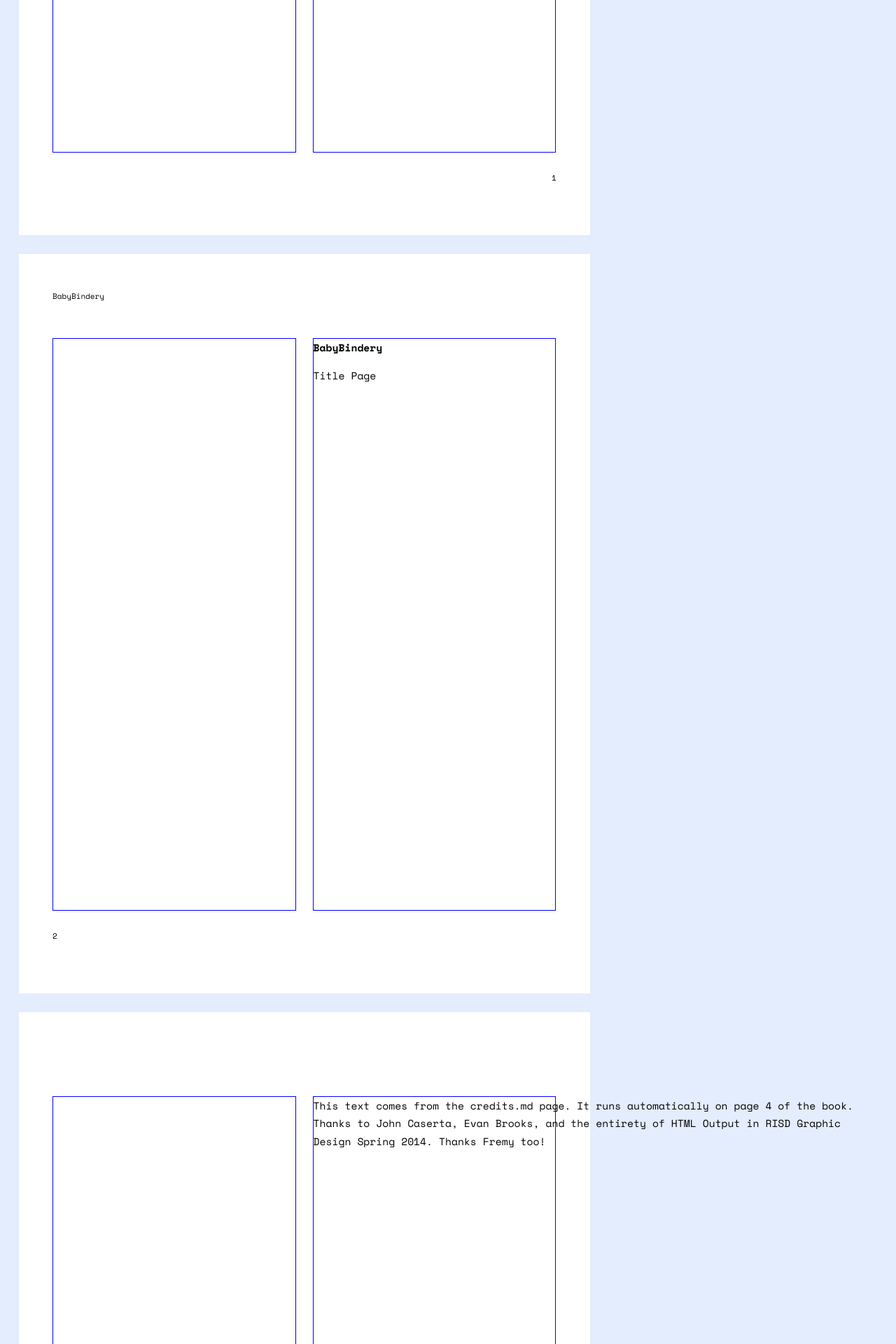
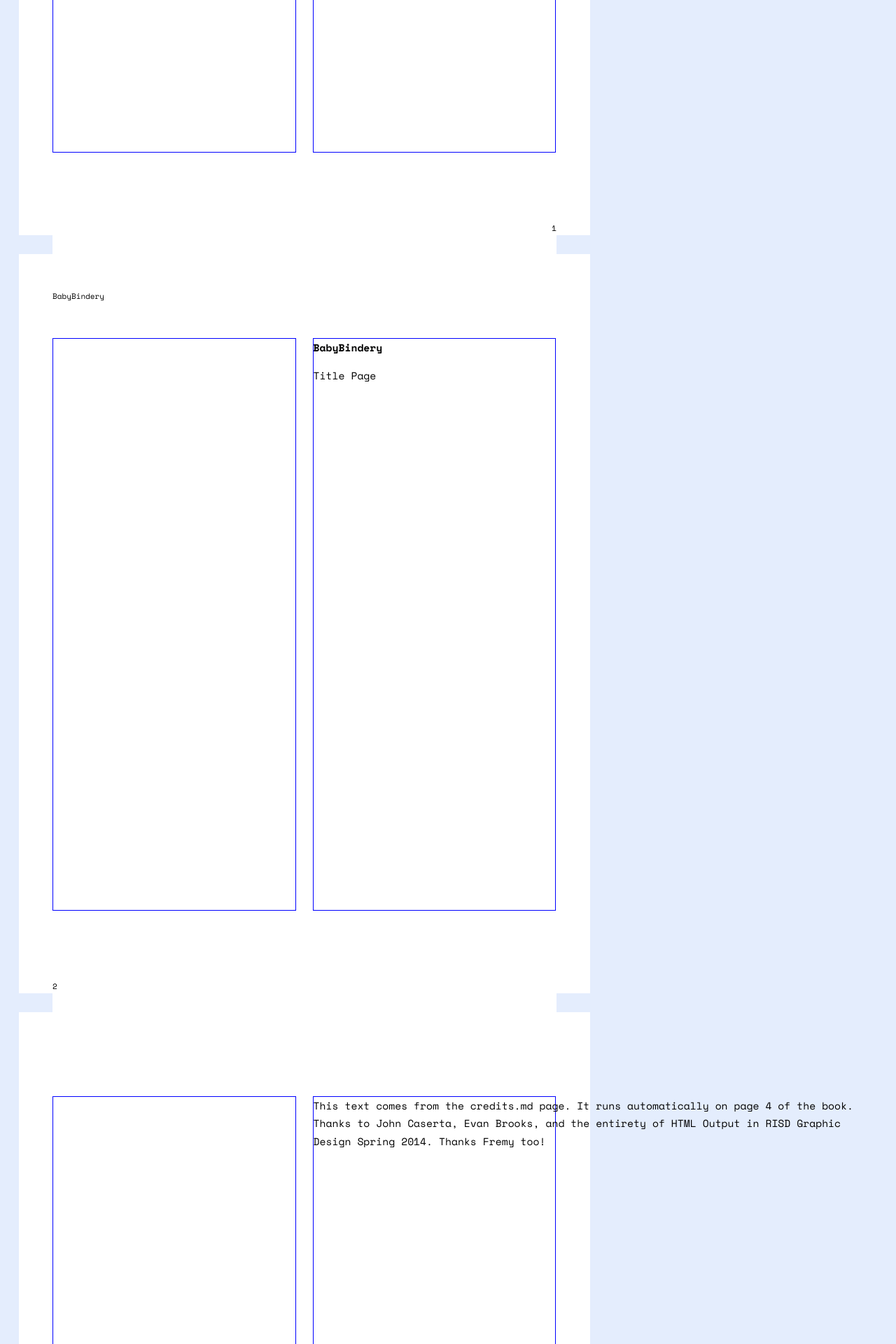
Before and after one commit to thedesignoffice/babybindery, a Jekyll site: the page built from book_twocol.html, in a window 1280 px wide. Shown: the part 880-2800 px from the top of the page at 70% size. Built offline with Jekyll 4.4.1, drawn with Linux system fonts in a browser that asks for light colours.

Commit message:
footer margin

```diff
--- a/css/book.css
+++ b/css/book.css
@@ -74,7 +74,7 @@ img{
   display: block;
   height: 8.5in; /* extremely wack */
   /* Don't make taller than .content-wrapper and page size (defined in print.css) */
-  margin-bottom: 0.25in;
+  margin-bottom: 1in;
 }
 
 .page-footer{
```
